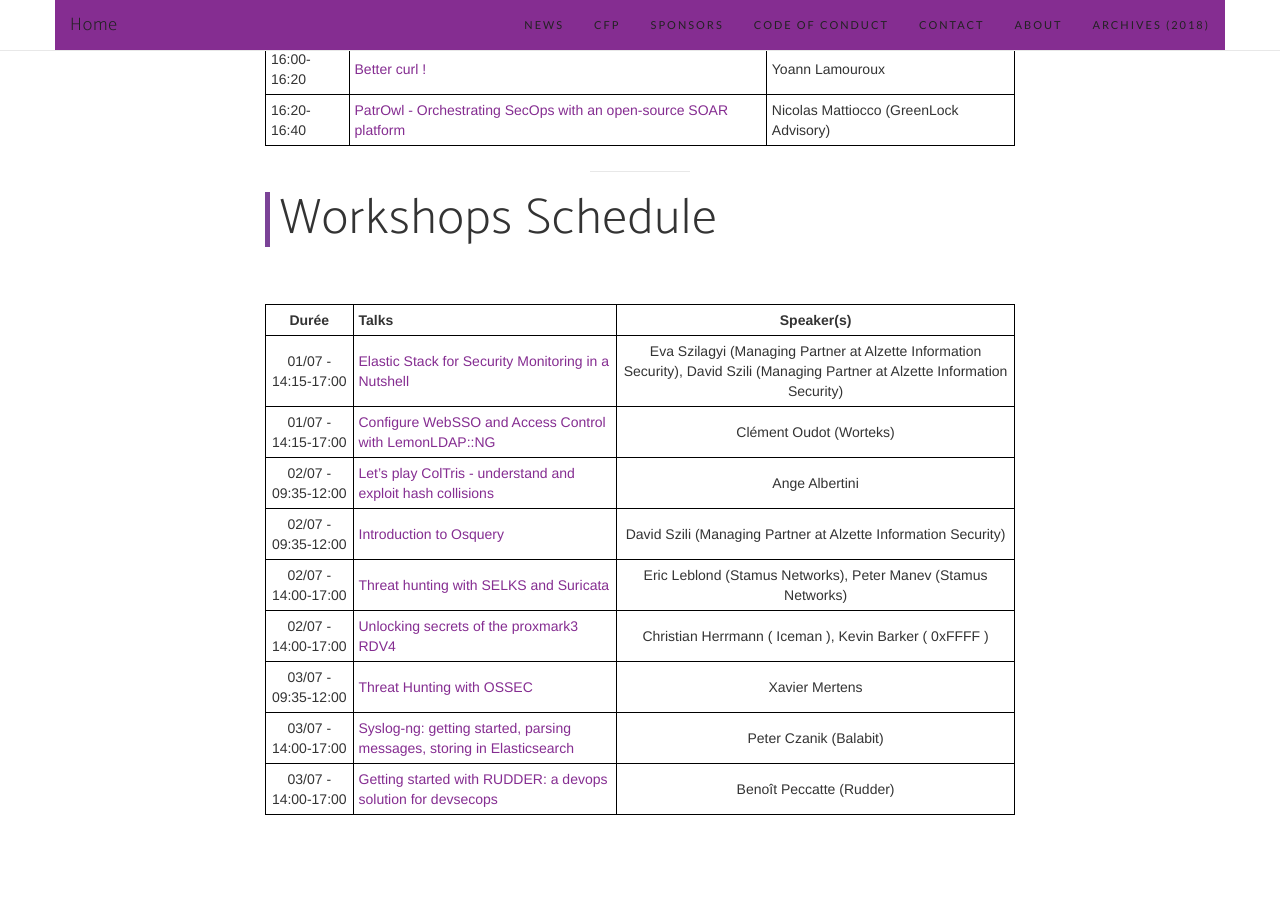
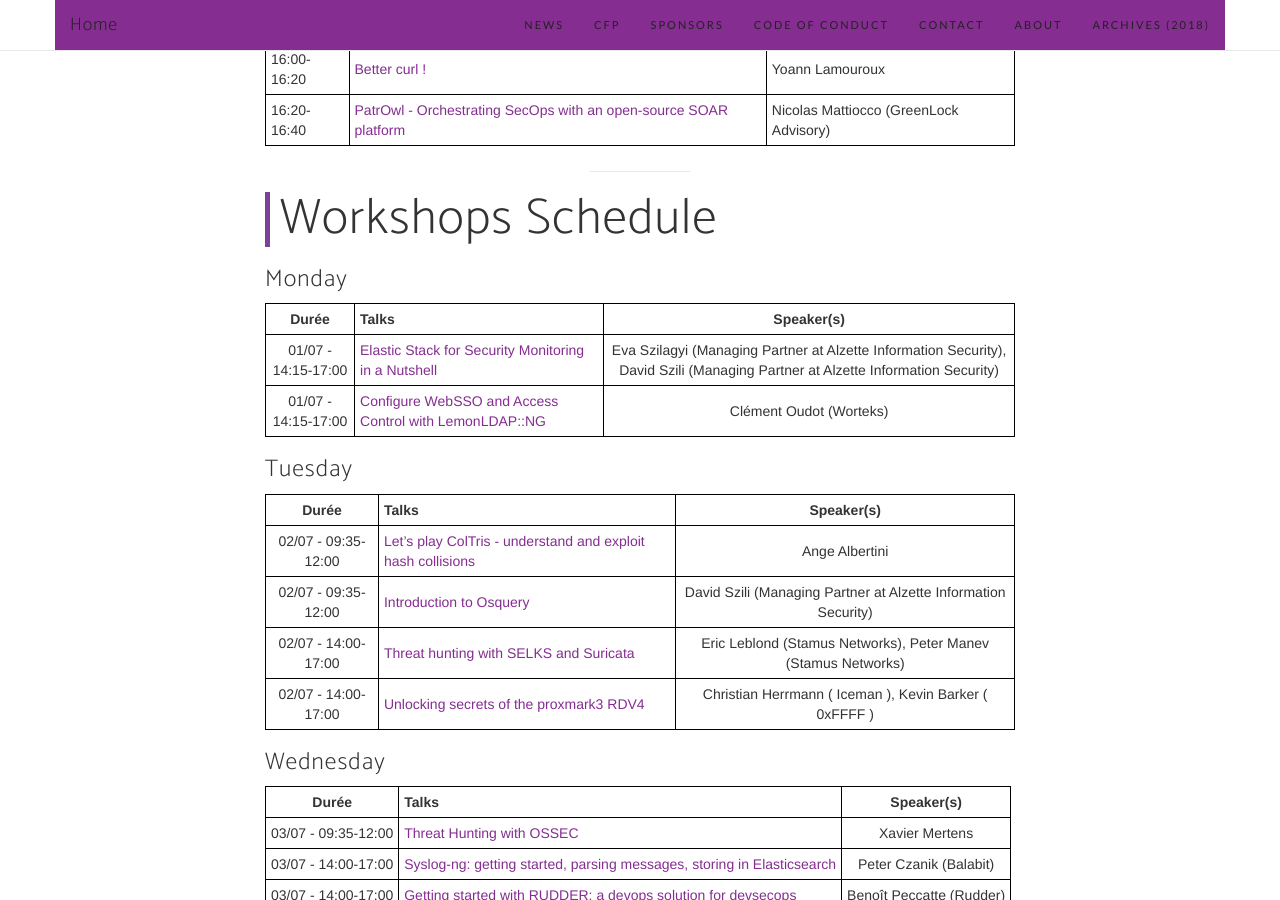
Before and after one commit to pass-the-salt/2019, a Jekyll site: the page built from schedule.md, in a window 1280 px wide and 900 px high, scrolled down 2215 px. Built offline with Jekyll 4.4.1, drawn with Linux system fonts in a browser that asks for light colours; nearby versions of some CDN libraries; some web fonts are replaced.

Commit message:
schedule iteration

```diff
--- a/schedule.md
+++ b/schedule.md
@@ -120,17 +120,29 @@
 
 <div style="border-left: 5px solid #7b4397; padding-left: 10px"> <h2>Workshops Schedule</h2></div>
 
-<br>
+### Monday
 
 {:.schedule}
 | **Durée** | **Talks** | **Speaker(s)** |
 | :---:  | :---   | :---:         |
 | 01/07 - 14:15-17:00 | [Elastic Stack for Security Monitoring in a Nutshell](/talks/86.html) | Eva Szilagyi (Managing Partner at Alzette Information Security), David Szili (Managing Partner at Alzette Information Security) |
 | 01/07 - 14:15-17:00 | [Configure WebSSO and Access Control with LemonLDAP::NG](/talks/80.html) | Clément Oudot (Worteks) |
+
+### Tuesday
+
+{:.schedule}
+| **Durée** | **Talks** | **Speaker(s)** |
+| :---:  | :---   | :---:         |
 | 02/07 - 09:35-12:00 | [Let's play ColTris - understand and exploit hash collisions](/talks/101.html) | Ange Albertini |
 | 02/07 - 09:35-12:00 | [Introduction to Osquery](/talks/87.html) | David Szili (Managing Partner at Alzette Information Security) |
 | 02/07 - 14:00-17:00 |  [Threat hunting with SELKS and Suricata](/talks/65.html) | Eric Leblond (Stamus Networks), Peter Manev (Stamus Networks) |
 | 02/07 - 14:00-17:00 | [Unlocking secrets of the proxmark3 RDV4](/talks/52.html) | Christian Herrmann ( Iceman ), Kevin Barker ( 0xFFFF ) |
+
+### Wednesday
+
+{:.schedule}
+| **Durée** | **Talks** | **Speaker(s)** |
+| :---:  | :---   | :---:         |
 | 03/07 - 09:35-12:00 | [Threat Hunting with OSSEC](/talks/66.html) | Xavier Mertens |
 | 03/07 - 14:00-17:00 |  [Syslog-ng: getting started, parsing messages, storing in Elasticsearch](/talks/76.html) | Peter Czanik (Balabit) |
 | 03/07 - 14:00-17:00 | [Getting started with RUDDER: a devops solution for devsecops](/talks/99.html) | Benoît Peccatte (Rudder) |
```
Also changed, not shown: 2 other files.
